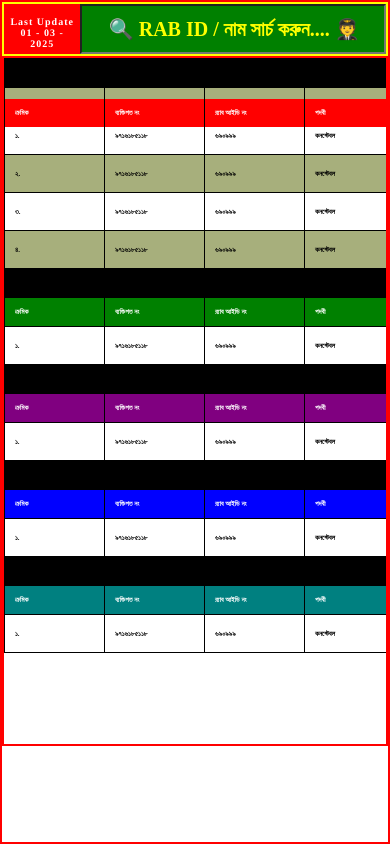
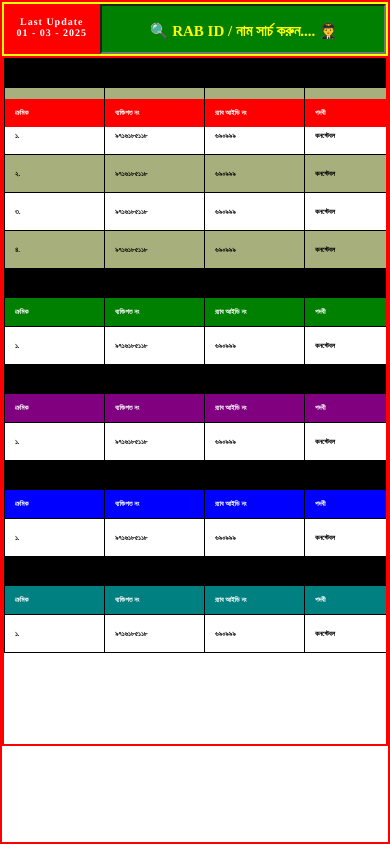
Before and after one commit to masumbillah6778/rab_8_Barisal_phone-book, a plain HTML site: page index.html in a window 390 px wide. Drawn offline with nearby package versions, Linux system fonts and the light colour scheme; a web font is replaced by a local one.

Commit message:
Update style.css

```diff
--- a/assets/css/style.css
+++ b/assets/css/style.css
@@ -225,7 +225,7 @@ body {
 
   #navbar a {
     color: #f2f2f2;
-    width: 20%;
+    width: 25%;
     height: 50px;
     padding: 12px 5px;
     font-size: 10px;
@@ -236,7 +236,7 @@ body {
   #myInput {
     background: green;
     color: White;
-    width: 80%;
+    width: 75%;
     height: 50px;
     margin: 00 10px;
     padding: 5px;
@@ -249,7 +249,7 @@ body {
   ::placeholder {
   color: pink
   padding-left: 2px;
-  font-size: 20px;
+  font-size: 15px;
   font-style: itali;
 }
 
```
